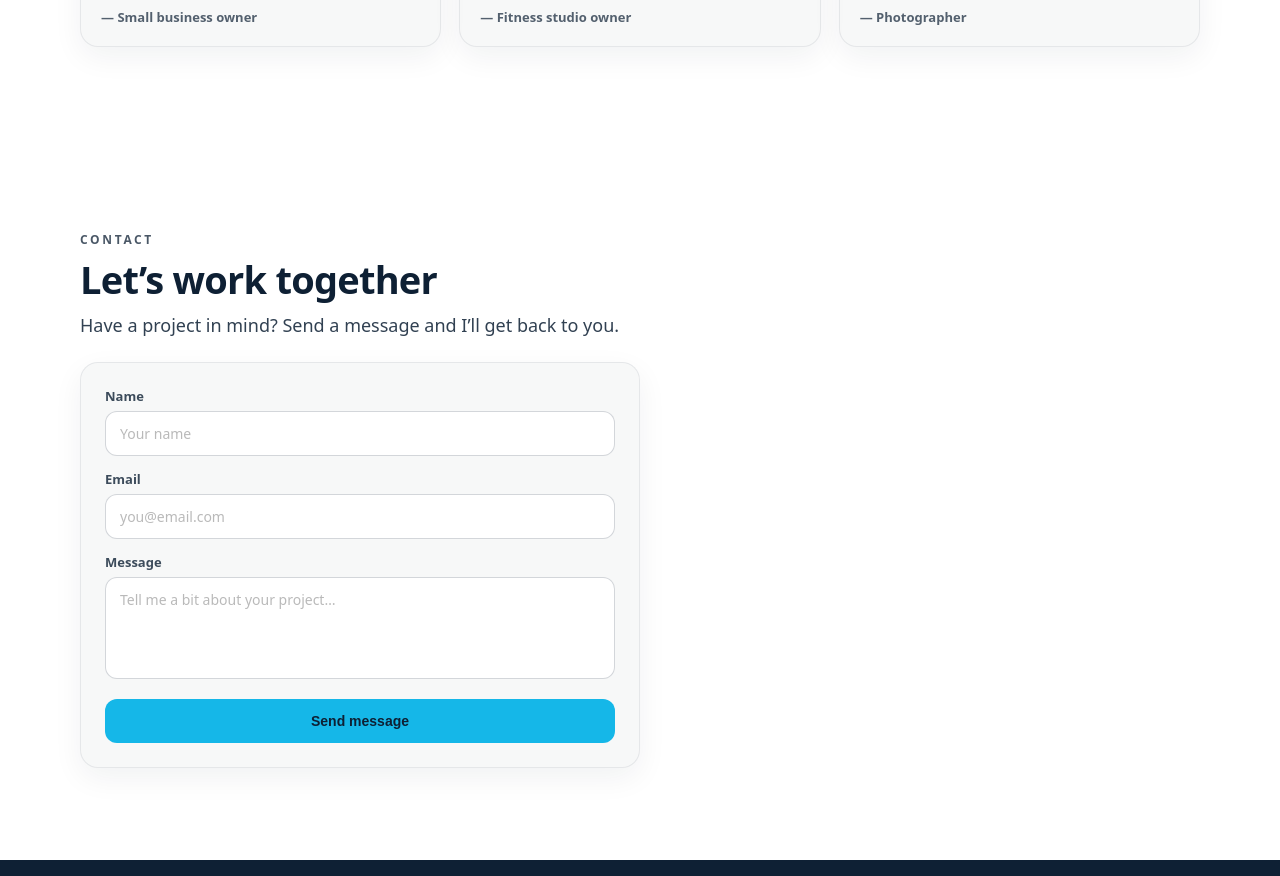
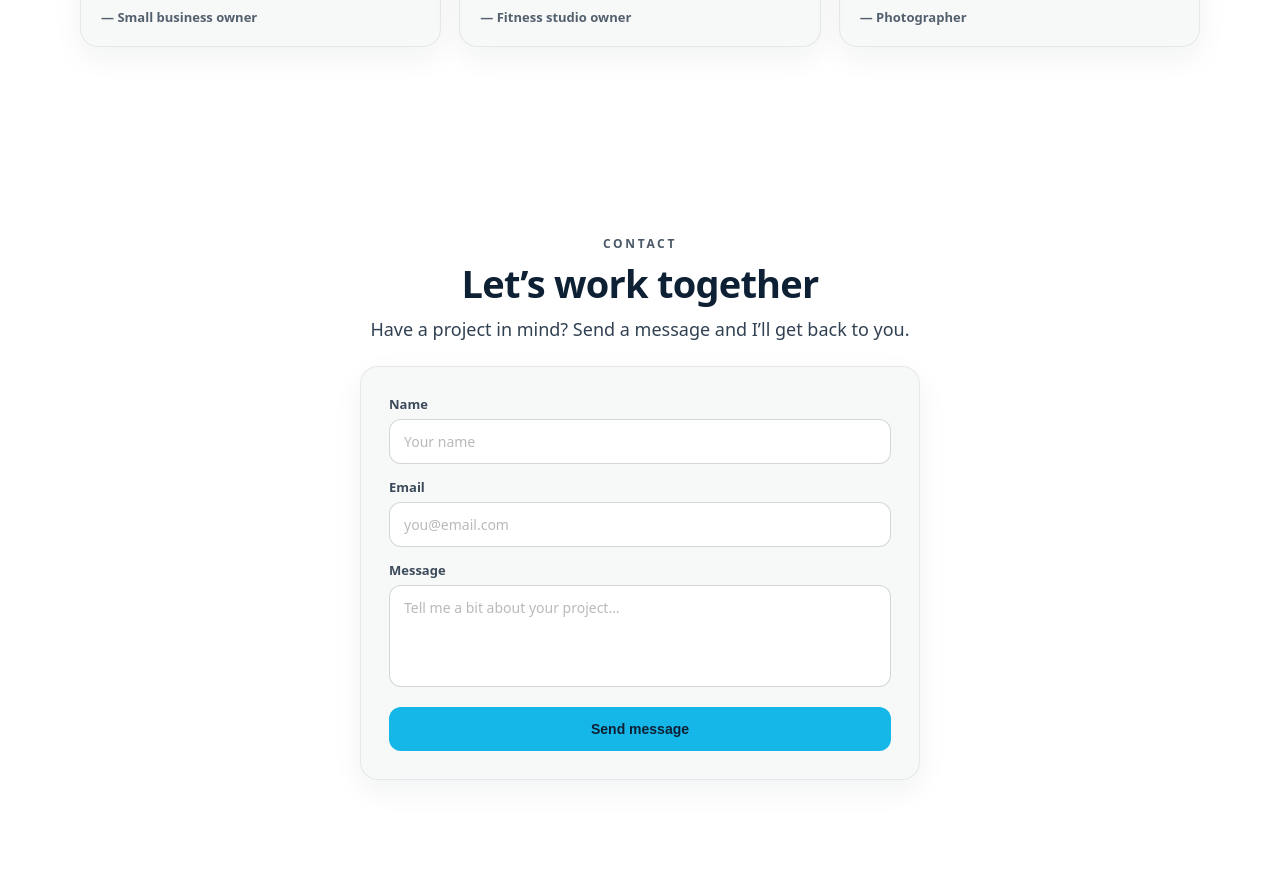
Before and after one commit to ralphdaryn/rddigitech, a React (Vite) app: page / in a window 1280 px wide. Shown: the part 2720-3596 px from the top of the page. Built offline with nearby package versions, Linux system fonts and the light colour scheme.

Commit message:
style contact page layout

```diff
--- a/src/sections/Contact/Contact.scss
+++ b/src/sections/Contact/Contact.scss
@@ -1,22 +1,29 @@
-// Contact.scss
 @use "../../styles/variables" as *;
 
 .contact {
-  padding: 3rem 0 1rem;
   background: #fff;
   color: #0e2034;
+  padding: 64px 0;
 
-  &__inner {
-    position: relative;
+  /* Center horizontally on all screens */
+  display: flex;
+  justify-content: center;
+}
+
+/* Constrain + center content */
+.contact__inner {
+  width: 100%;
+  max-width: 640px;
+  margin: 0 auto;
 }
 
 /* Header */
-  &__header {
+.contact__header {
   text-align: center;
   margin-bottom: 22px;
 }
 
-  &__eyebrow {
+.contact__eyebrow {
   font-size: 12px;
   letter-spacing: 0.22em;
   font-weight: 700;
@@ -24,14 +31,14 @@
   margin: 0 0 10px 0;
 }
 
-  &__title {
+.contact__title {
   font-size: clamp(26px, 6vw, 38px);
   line-height: 1.15;
   margin: 0 0 10px 0;
   letter-spacing: -0.02em;
 }
 
-  &__sub {
+.contact__sub {
   max-width: 60ch;
   margin: 0 auto;
   font-size: 16px;
@@ -40,31 +47,32 @@
 }
 
 /* Form */
-  &__form {
+.contact__form {
   margin-top: 20px;
   padding: 20px;
   border-radius: 18px;
   background: rgba(14, 32, 52, 0.03);
   border: 1px solid rgba(14, 32, 52, 0.08);
   box-shadow: 0 10px 30px rgba(14, 32, 52, 0.06);
+
   display: grid;
   gap: 14px;
 }
 
-  &__field {
+.contact__field {
   display: flex;
   flex-direction: column;
   gap: 6px;
 }
 
-  &__label {
+.contact__label {
   font-size: 13px;
   font-weight: 600;
   opacity: 0.8;
 }
 
-  &__input,
-  &__textarea {
+.contact__input,
+.contact__textarea {
   padding: 12px 14px;
   border-radius: 12px;
   border: 1px solid rgba(14, 32, 52, 0.18);
@@ -86,7 +94,7 @@
   }
 }
 
-  &__btn {
+.contact__btn {
   margin-top: 6px;
   height: 44px;
   border-radius: 12px;
@@ -106,26 +114,22 @@
 
 /* Tablet */
 @media (min-width: 768px) {
-    padding: 92px 0;
-
-    &__header {
-      text-align: left;
+  .contact {
+    padding: 96px 0;
   }
 
-    &__sub {
-      margin: 0;
+  .contact__sub {
     font-size: 18px;
   }
 
-    &__form {
-      max-width: 560px;
+  .contact__form {
+    padding: 24px;
   }
 }
 
 /* Desktop */
 @media (min-width: 1024px) {
-    &__form {
-      padding: 24px;
+  .contact__form {
+    padding: 28px;
   }
 }
-}
```
Lines whose indentation alone changed are shown as unchanged.
